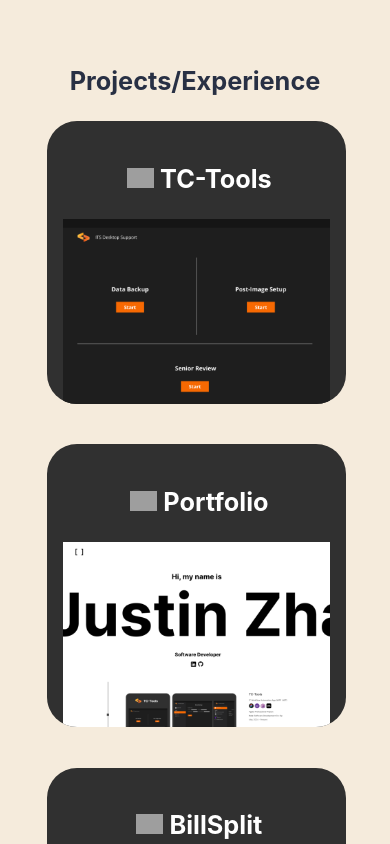
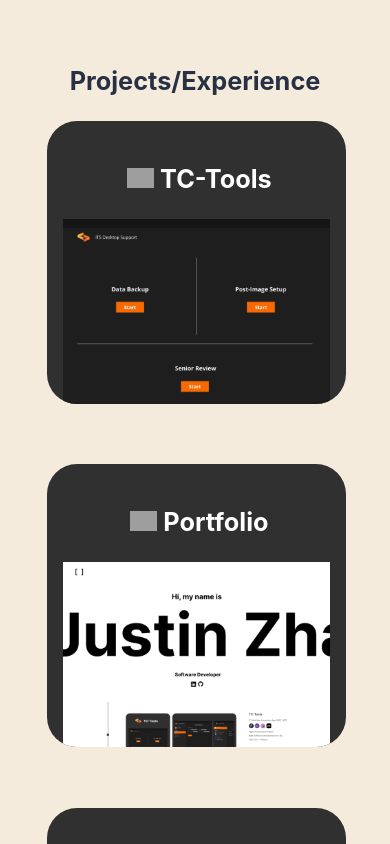
Before and after one commit to JzJoker/Portfolio, a React (Create React App) app: page / in a window 390 px wide. Shown: the part 820-1664 px from the top of the page. Built offline with nearby package versions, Linux system fonts and the light colour scheme; grey boxes are pictures that could not be loaded.

Commit message:
editing and testing media queries

```diff
--- a/src/App.css
+++ b/src/App.css
@@ -343,27 +343,27 @@ footer {
 }
 @media only screen and (max-width:450px){
   .grid-container {
-    row-gap: 110px;
+    row-gap: 120px;
   }
 }
 @media only screen and (max-width:420px){
   .grid-container {
-    row-gap: 80px;
+    row-gap: 110px;
   }
 }
 @media only screen and (max-width:410px){
   .grid-container {
-    row-gap: 90px;
+    row-gap: 100px;
   }
 }
 @media only screen and (max-width:400px){
   .grid-container {
-    row-gap: 70px;
+    row-gap: 90px;
   }
 }
 @media only screen and (max-width:375px){
   .grid-container {
-    row-gap: 60px;
+    row-gap: 80px;
   }
 }
 @media only screen and (max-width:350px){
```
